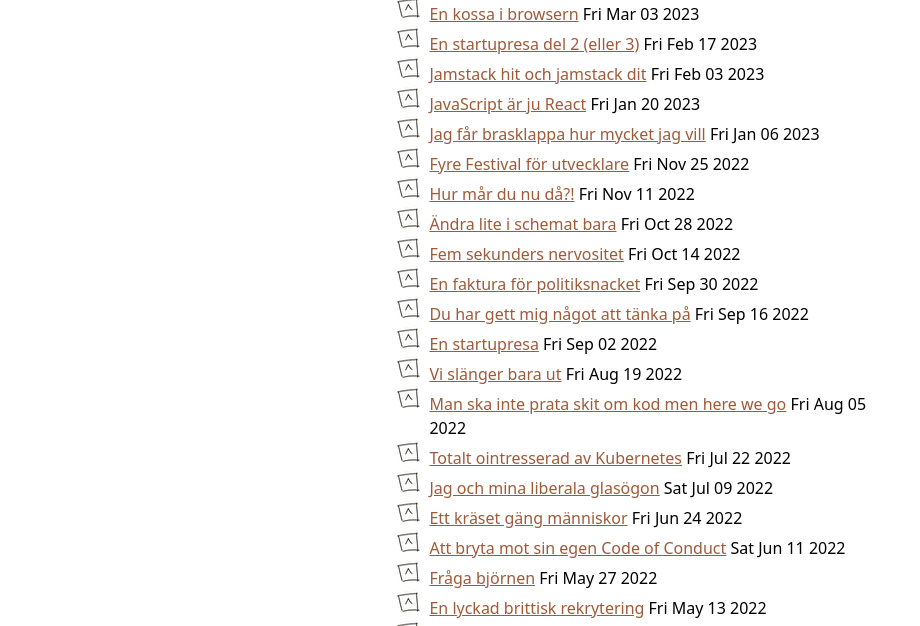
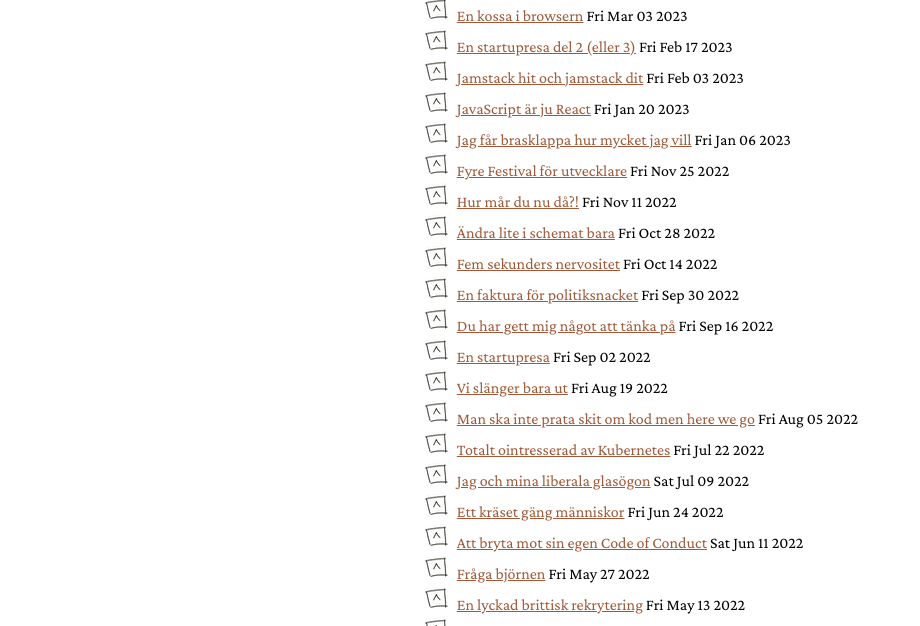
Before and after one commit to anton-g/asdf.pizza, an Astro site: page /avsnitt in a window 1280 px wide. Shown: the part 174-800 px from the top of the page, without its empty margins (0-920 px from the left). Built offline with nearby package versions, Linux system fonts and the light colour scheme; Astro itself is replaced by a stand-in of ours.

Commit message:
Clean up

```diff
--- a/package.json
+++ b/package.json
@@ -11,6 +11,7 @@
   },
   "dependencies": {
     "@astrojs/image": "^0.16.1",
+    "@fontsource/crimson-pro": "^4.5.11",
     "astro": "^2.1.3"
   },
   "devDependencies": {
--- a/src/layouts/Layout.astro
+++ b/src/layouts/Layout.astro
@@ -1,4 +1,6 @@
 ---
+import '@fontsource/crimson-pro'
+
 export interface Props {
   title: string
 }
@@ -35,7 +37,7 @@ const { title } = Astro.props
 
   html,
   body {
-    font-family: system-ui, sans-serif;
+    font-family: 'Crimson Pro', serif;
     overflow-x: hidden;
     position: relative;
   }
@@ -50,7 +52,7 @@ const { title } = Astro.props
   .main {
     margin: auto;
     padding: 1.5rem;
-    max-width: 60ch;
+    max-width: 650px;
     width: 100%;
     display: flex;
     flex-direction: column;
--- a/src/pages/index.astro
+++ b/src/pages/index.astro
@@ -3,9 +3,6 @@ import { Image } from '@astrojs/image/components'
 import Layout from '../layouts/Layout.astro'
 import { getCollection } from 'astro:content'
 import logo from '../images/logo.png'
-import latestEpisodeHeading from '../images/latest-episode.png'
-import moreEpisodesHeading from '../images/more-episodes.png'
-import allEpisodes from '../images/all-episodes.png'
 import PinecastPlayer from '../components/PinecastPlayer.astro'
 
 const episodes = await getCollection('episodes')
@@ -20,7 +17,6 @@ const { Content: LatestEpisodeContent } = await latestEpisode.render()
 <Layout title="asdf - en liten podd om kod o sånt">
   <main class="main">
     <Image src={logo} width={500} alt="asdf logo" class="logo" />
-    <!-- <Image src={latestEpisodeHeading} width={300} alt="Senaste avsnittet" /> -->
     <section class="section latest-episode">
       <div class="latest-episode-title">
         <svg width="190" height="130" viewBox="0 0 106 80">
@@ -76,7 +72,6 @@ const { Content: LatestEpisodeContent } = await latestEpisode.render()
     </section>
 
     <section class="section">
-      <!-- <Image src={moreEpisodesHeading} width={300} alt="Senaste avsnittet" /> -->
       <h2>Lite fler avsnitt</h2>
       <ul>
         {
@@ -113,7 +108,6 @@ const { Content: LatestEpisodeContent } = await latestEpisode.render()
           ></path>
         </svg>
       </a>
-      <!-- <Image src={allEpisodes} width={200} alt="Senaste avsnittet" /> -->
     </section>
   </main>
 </Layout>
```
Also changed, not shown: src/images/all-episodes.png (deleted), src/images/latest-episode.png (deleted), src/images/more-episodes.png (deleted), 1 other file.
